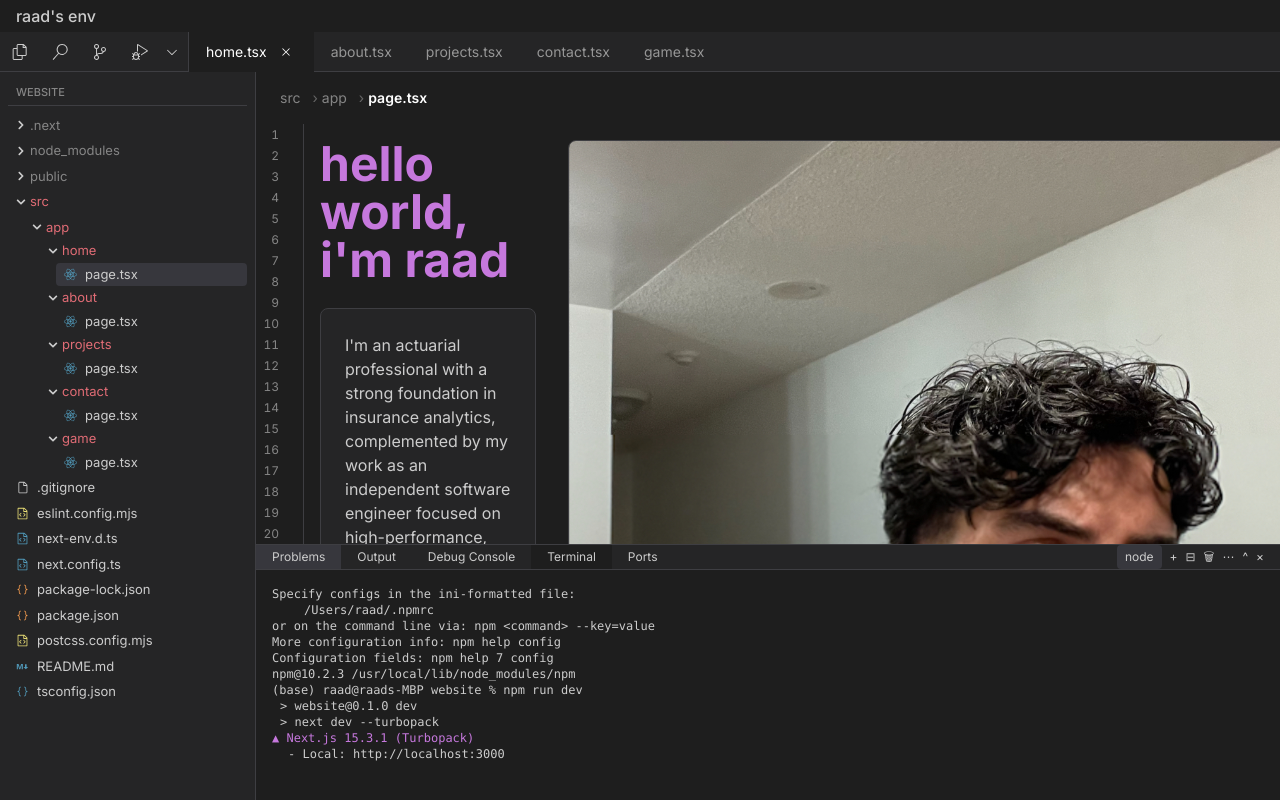
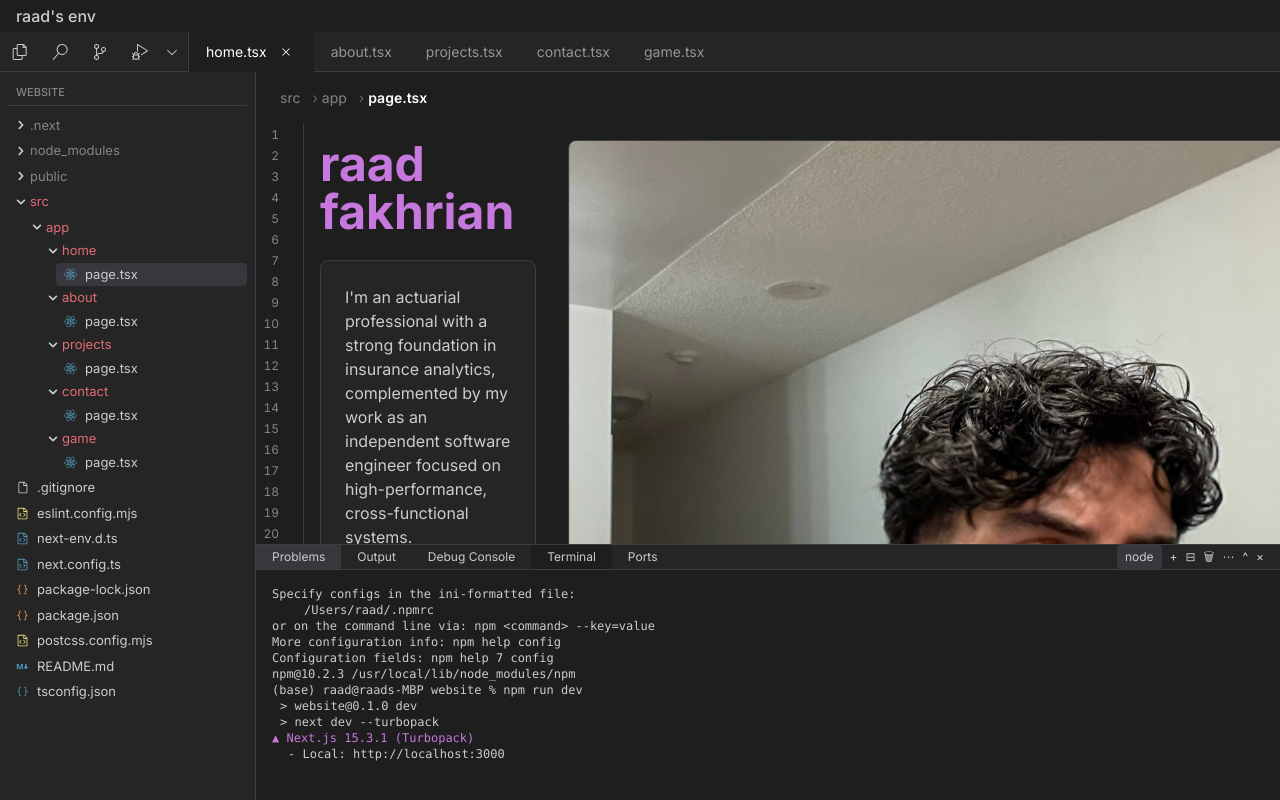
Before and after one commit to raadthedeveloper/website, a Next.js app: page / in a window 1280 px wide. Built offline with nearby package versions, Linux system fonts and the light colour scheme.

Commit message:
debug comment

```diff
--- a/src/app/globals.css
+++ b/src/app/globals.css
@@ -1,3 +1,7 @@
+@tailwind base;
+@tailwind components;
+@tailwind utilities;
+
 @import "tailwindcss";
 
 :root {
@@ -14,12 +18,17 @@
   }
 }
 
+html, body {
+  font-size: 16px;
+  zoom: 1 !important;
+  transform: none !important;
+  box-sizing: border-box;
+}
+
 body {
   background: var(--background);
   color: var(--foreground);
   /* font-family: Arial, Helvetica, sans-serif; */
 }
 
-html {
-  font-size: 16px;
-}
+/* DEBUG: If this comment appears in production, CSS is loading */
--- a/src/app/page.tsx
+++ b/src/app/page.tsx
@@ -11,7 +11,7 @@ export default function Home() {
         <div className="flex-1">
           <div className="mb-6 sm:mb-8">
             <h1 className="text-5xl font-bold mb-4 sm:mb-6 text-[#C678DD]">
-              hello world, i'm raad
+              raad fakhrian
             </h1>
             <div className="bg-[#252526] p-4 sm:p-6 rounded-lg border border-[#3e3e42]">
               <p className="text-[#cccccc]">
```
